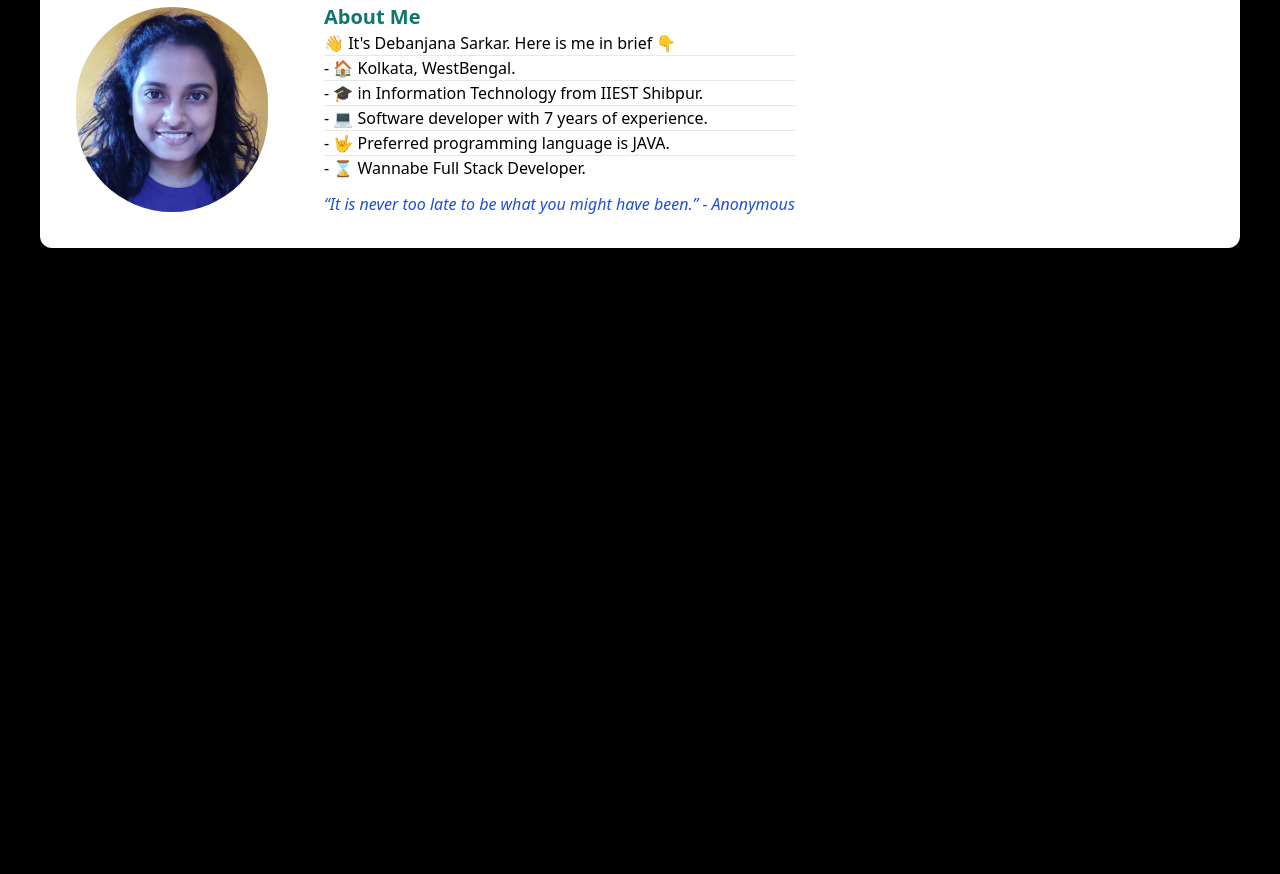
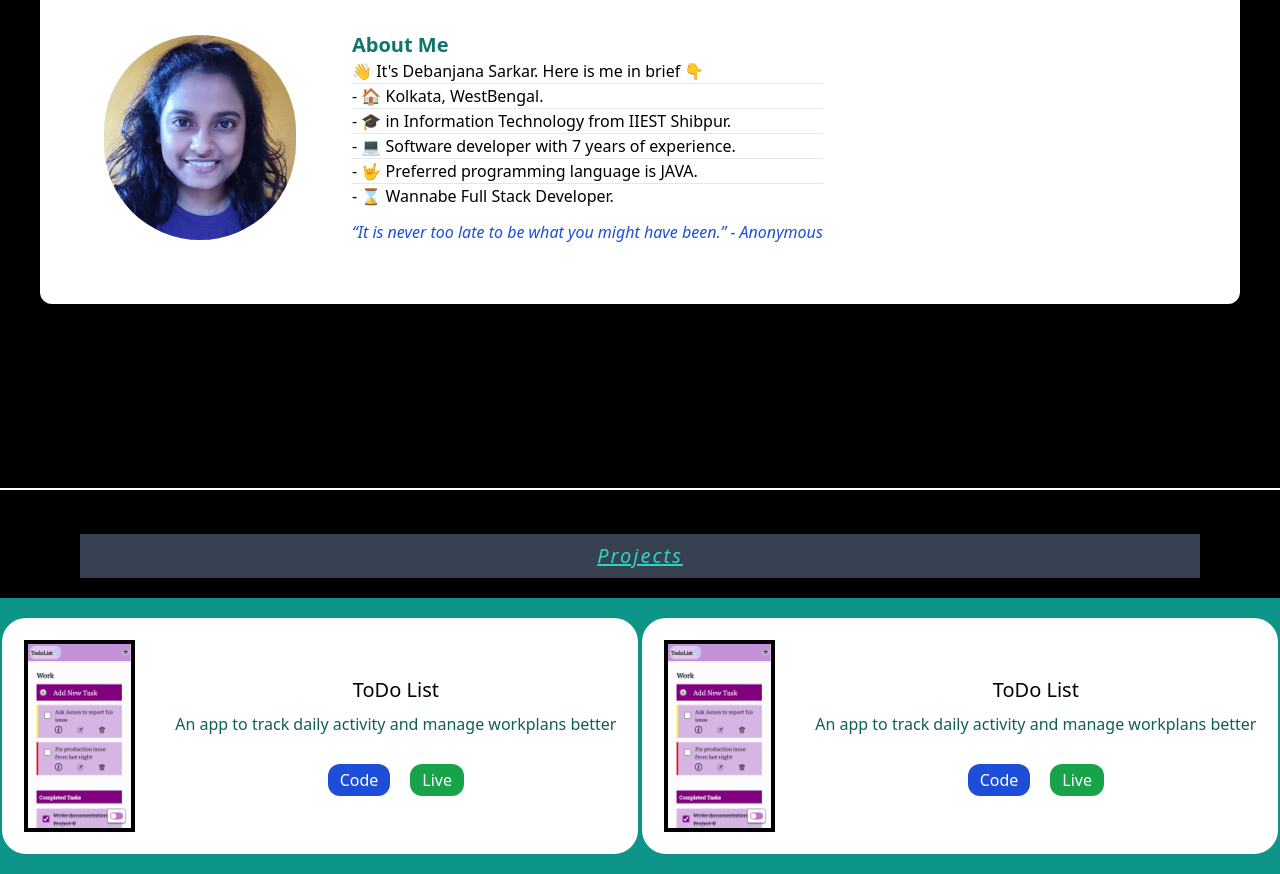
Before and after one commit to debanjana-a11y/Portfolio-Tailwind, a website: page src/index.html in a window 1280 px wide. Shown: the part 265-1139 px from the top of the page. Before the commit the page ends 800 px from the top, so only its background shows below. Drawn offline with Linux system fonts and the light colour scheme.

Commit message:
Add project section preliminary codes

```diff
--- a/src/index.html
+++ b/src/index.html
@@ -12,13 +12,13 @@
         <div class="text-white text-xl font-bold">Debanjana</div>
         <div class="my-2 flex flex-col item-center flex-grow flex-wrap gap-x-5 sm:flex-row sm:my-0">
             <a href="#about" class="text-teal-400 hover:text-white">About</a>
-            <a href="#" class="text-teal-400 hover:text-white">Projects</a>
+            <a href="#projects" class="text-teal-400 hover:text-white">Projects</a>
             <a href="#" class="text-teal-400 hover:text-white">Skills</a>
             <a href="#" class="text-teal-400 hover:text-white">Contact</a>
         </div>
         <button class="mt-2 sm:mt-0 h-auto w-auto px-5 bg-green-100 text-red-500 font-bold text-l rounded-xl hover:text-red-700">Hire Me !</button>
     </nav>
-    <div class="flex item-center flex-wrap rounded-xl bg-white my-20 mx-1 p-1 sm:p-3 sm:my-40 sm:mx-10" id="about">
+    <div class="flex item-center flex-wrap rounded-xl bg-white my-20 mx-1 p-1 sm:p-10 sm:my-40 sm:mx-10" id="about">
         <figure class="w-full p-2 flex flex-col items-center md:gap-x-10 md:flex-row">
             <img class="m-4 rounded-full h-24 w-24 sm:w-48 sm:h-auto" src="./profile-pic.jpg" alt="a picture of smiling girl">
             <div class="">
@@ -46,6 +46,35 @@
             </div>
         </figure>
     </div>
-
+    <br>
+    <div class="bg-white h-0.5 w-full"></div>
+    <br>
+    <div id="projects">
+        <div class="flex justify-center text-teal-400 text-xl italic underline my-5 bg-gray-700 p-2 tracking-widest mx-20">Projects</div>
+        <div class="w-full flex bg-teal-600">
+            <div class="m-5 sm:mx-auto bg-white p-2 sm:p-5 rounded-3xl flex justify-center items-center flex-wrap md:gap-x-10 gap-y-5 border-2 border-white border-solid">
+                <img class="h-48 border-4 border-solid border-black"src="./Images/todoAppImg.png" alt="todo app image in mobile">
+                <div class="w-50 flex flex-col items-center gap-y-2">
+                   <p class="font-medium text-xl">ToDo List</p>
+                   <p class="text-md text-teal-800 word-break">An app to track daily activity and manage workplans better</p>
+                   <div class="flex gap-x-5 mt-5">
+                    <button class="text-white bg-blue-700 px-3 py-1 rounded-xl hover:font-bold">Code</button>
+                    <button class="text-white bg-green-600 px-3 py-1 rounded-xl hover:font-bold">Live</button>
+                   </div>
+                </div>
+            </div>
+            <div class="m-5 sm:mx-auto bg-white p-2 sm:p-5 rounded-3xl flex justify-center items-center flex-wrap md:gap-x-10 gap-y-5 border-2 border-white border-solid">
+                <img class="h-48 border-4 border-solid border-black"src="./Images/todoAppImg.png" alt="todo app image in mobile">
+                <div class="w-50 flex flex-col items-center gap-y-2">
+                   <p class="font-medium text-xl">ToDo List</p>
+                   <p class="text-md text-teal-800 word-break">An app to track daily activity and manage workplans better</p>
+                   <div class="flex gap-x-5 mt-5">
+                    <button class="text-white bg-blue-700 px-3 py-1 rounded-xl hover:font-bold">Code</button>
+                    <button class="text-white bg-green-600 px-3 py-1 rounded-xl hover:font-bold">Live</button>
+                   </div>
+                </div>
+            </div>
+        </div>
+    </div>
 </body>
 </html>
```
Also changed, not shown: dist/output.css, src/Images/todoAppImg.png (added).
